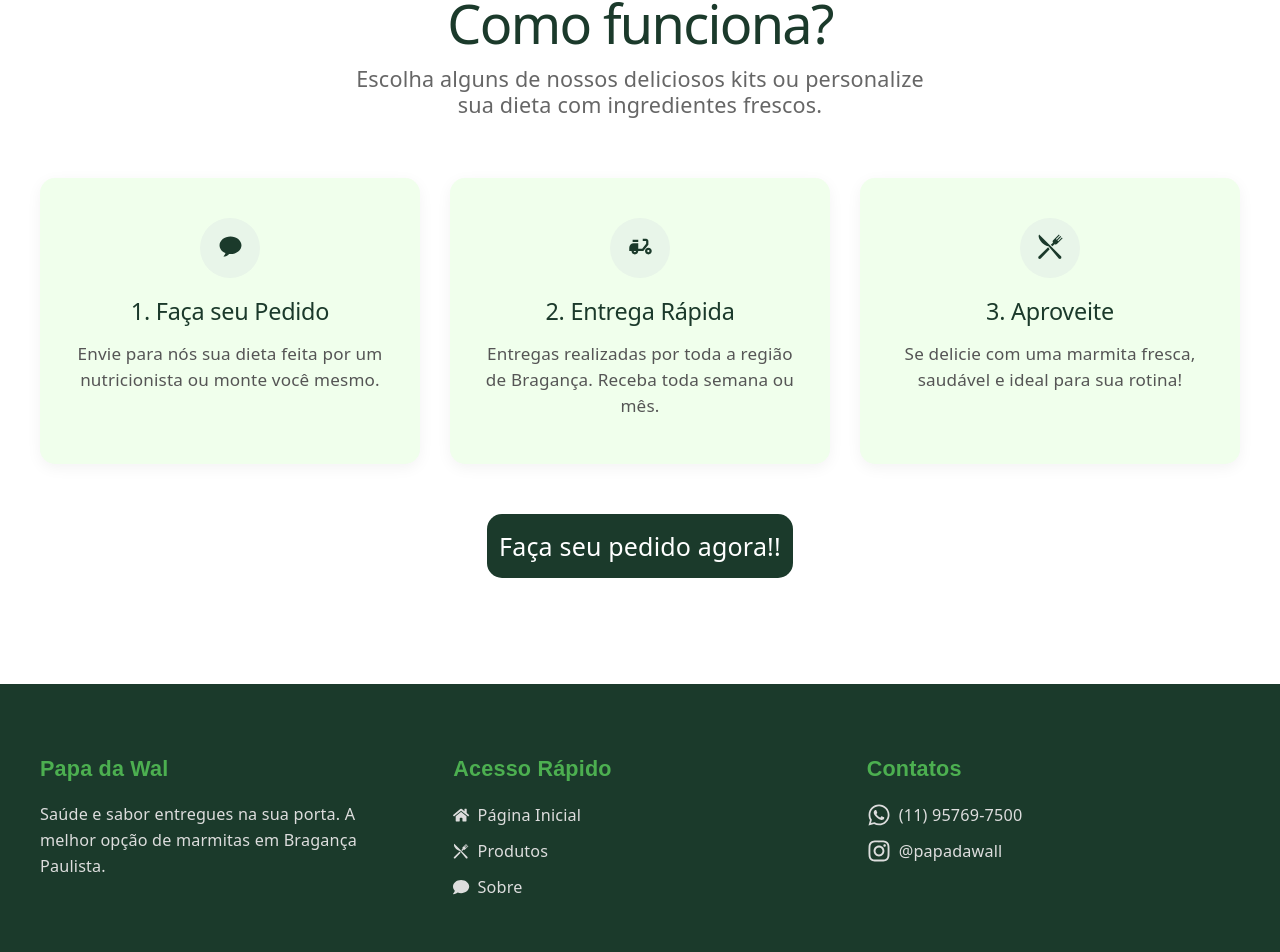
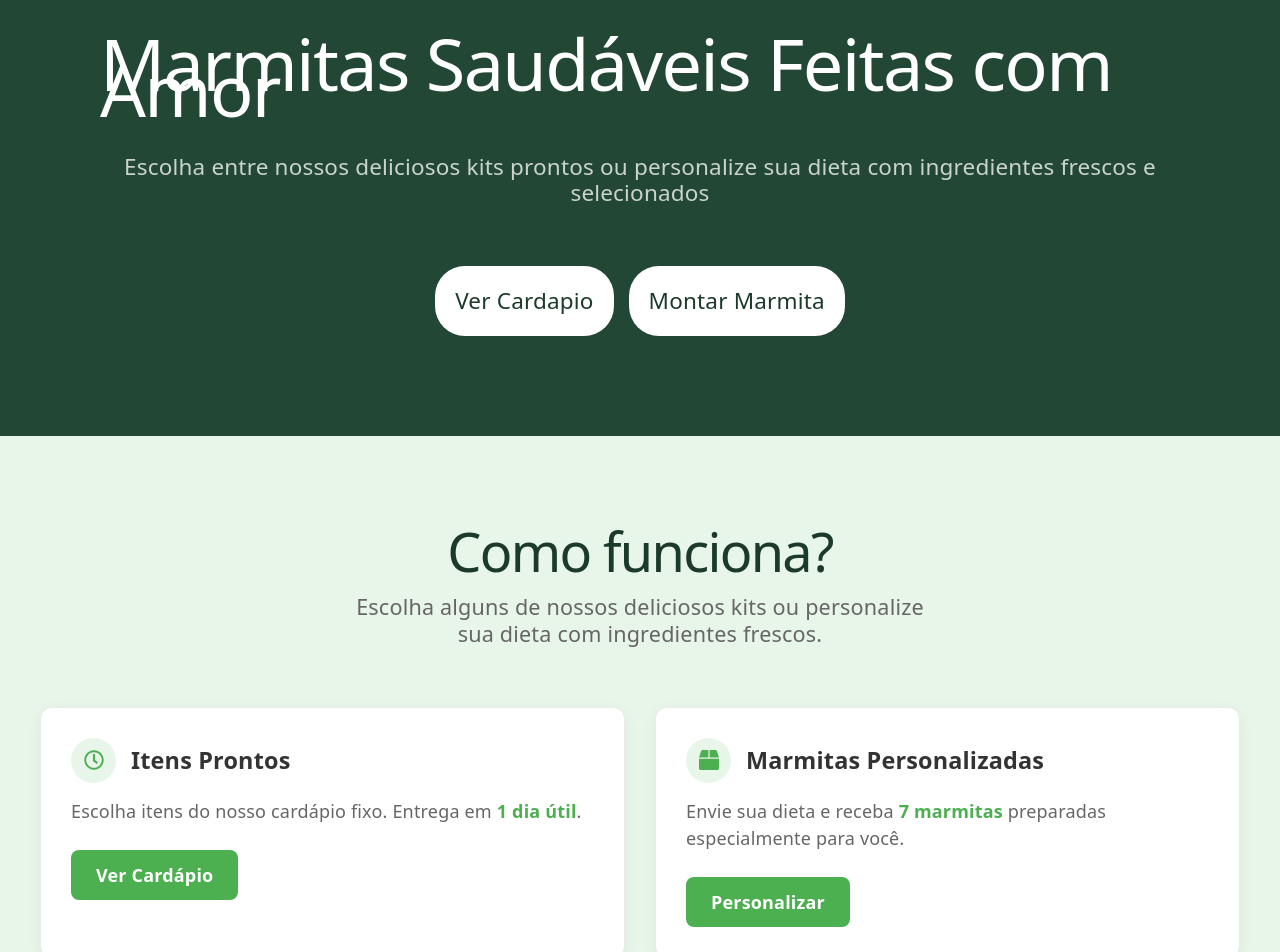
Before and after one commit to CarlosSantos-0/PapadaWal, a React (Vite) app: page / in a window 1280 px wide. Shown: the part 214-1166 px from the top of the page. Built offline with nearby package versions, Linux system fonts and the light colour scheme.

Commit message:
Reestruturação para a nova pagina inicial de acordo com protipação

```diff
--- a/src/App.css
+++ b/src/App.css
@@ -3,7 +3,7 @@
   padding: 5px 10px;
   border-radius: 5px;
   color: var(--accent);
-  background: var(--accent-bg);
+  background: var(#e8f5e9);
   border: 2px solid transparent;
   transition: border-color 0.3s;
   margin-bottom: 24px;
--- a/src/components/Main/Main.jsx
+++ b/src/components/Main/Main.jsx
@@ -1,16 +1,34 @@
 import styles from '../Main/styles.module.css'
 
-// Importe os icones aqui
+//icones
 import { IoIosText } from "react-icons/io";
 import { MdDeliveryDining } from "react-icons/md";
 import { GiKnifeFork } from "react-icons/gi";
+import { FaRegClock, FaBox } from "react-icons/fa";
 
 //Componentes
 import Envio from '../Envio/Envio';
 
+//Router
+import { Link } from 'react-router-dom';
+
 function Main() {
     return (
-        <main className={styles.main}>
+        <>
+        <div className={styles.letterBox}>
+                <div className={styles.letterText}>
+                <h1>Marmitas Saudáveis Feitas com Amor</h1>
+                <p>Escolha entre nossos deliciosos kits prontos ou personalize sua dieta com ingredientes frescos e selecionados</p>
+                </div>
+                <div className={styles.letterButton}>
+                    <Link to='/produtos'>Ver Cardapio</Link>
+                    <Link to='/marmita'>Montar Marmita</Link>
+                </div>
+        </div>
+
+
+
+        <div className={styles.main}>
             <div className={styles.heroSection}>
                 <div className={styles.titulo}>
                 <h1>Como funciona?</h1>
@@ -18,6 +36,36 @@ function Main() {
                 <p className={styles.subtitle}>
                     Escolha alguns de nossos deliciosos kits ou personalize sua dieta com ingredientes frescos.
                 </p>
+            </div>
+
+            <div className={styles.opcoesContainer}>
+                <div className={styles.opcaoCard}>
+                    <div className={styles.opcaoHeader}>
+                        <div className={styles.opcaoIcon}>
+                            <FaRegClock size={20} />
+                        </div>
+                        <h3>Itens Prontos</h3>
+                    </div>
+                    <p>
+                        Escolha itens do nosso cardápio fixo. Entrega em <strong>1 dia útil</strong>.
+                    </p>
+                    <Link to="/produtos" className={styles.opcaoBtn}>Ver Cardápio</Link>
+                </div>
+
+
+                <div className={styles.opcaoCard}>
+                    <div className={styles.opcaoHeader}>
+                        <div className={styles.opcaoIcon}>
+                            <FaBox size={20} />
+                        </div>
+                        <h3>Marmitas Personalizadas</h3>
+                    </div>
+                    <p>
+                        Envie sua dieta e receba <strong>7 marmitas</strong> preparadas especialmente para você.
+                    </p>
+                    <Link to="/marmita" className={styles.opcaoBtn}>Personalizar</Link>
+                </div>
+
             </div>
 
             <div className={styles.stepsContainer}>
@@ -54,7 +102,8 @@ function Main() {
             <div>
                 <Envio/>
             </div>
-        </main>
+        </div>
+        </>
     )
 }
 
--- a/src/components/Main/styles.module.css
+++ b/src/components/Main/styles.module.css
@@ -1,7 +1,7 @@
 :root {
     --primary-color: #1b3a2b;
     --accent-color: #4CAF50;
-    --bg-color: #f4f7f5;
+    --bg-color: #e8f5e9;
     --text-color: #333;
     --white: #ffffff;
     --shadow: 0 4px 15px rgba(0,0,0,0.05);
@@ -12,6 +12,67 @@
     margin: 0 auto;
     padding: 60px 20px;
     text-align: center;
+    background-color: #e8f5e9;
+}
+
+.letterBox {
+    background-color: #224735;
+    padding: 100px;
+    color: var(--primary-color);
+    margin-bottom: 10px;
+    display: flex;
+    flex-direction: column;
+    gap: 40px;
+}
+
+.letterText {
+    display: flex;
+    flex-direction: column;
+    gap: 20px;
+    align-items: center;
+}
+
+.letterBox h1 {
+    font-size: 4rem;
+    color: white;
+    justify-self: center;
+}
+
+.letterBox p {
+    font-size: 1.25rem;
+    text-align: center;
+    color: rgba(255, 255, 255, 0.76);
+    justify-self: center;
+}
+
+.letterButton {
+    display: flex;
+    flex: content;
+    align-content: center;
+    flex-direction: row;
+    gap: 15px;
+    margin-top: 20px;
+    align-self: center;
+}
+
+.letterButton a {
+    background-color: #ffffff;
+    color: #1b3a2b;
+    border-radius: 30px;
+    padding: 20px;
+    height: 30px;
+    width: autp;
+    font-size:1.25rem;
+}
+
+.letterButton a:hover{
+    background-color: var(--accent-color);
+    color: #ffffff;
+    border-radius: 30px;
+    padding: 20px;
+    height: 30px;
+    width: autp;
+    font-size:1.25rem;
 }
 
 .heroSection {
@@ -79,3 +140,77 @@
 .titulo {
     margin-bottom: 30px;
 }
+
+/*novos cards*/
+
+.opcoesContainer {
+    display: flex;
+    gap: 30px;
+    justify-content: center;
+    margin-bottom: 60px;
+    flex-wrap: wrap;
+}
+
+.opcaoCard {
+    background-color: var(--white);
+    border-radius: 12px;
+    padding: 30px;
+    flex: 1;
+    min-width: 300px;
+    box-shadow: var(--shadow);
+    display: flex;
+    flex-direction: column;
+    text-align: left;
+    border: 1px solid #eaeceb;
+}
+
+.opcaoHeader {
+    display: flex;
+    align-items: center;
+    gap: 15px;
+    margin-bottom: 15px;
+}
+
+.opcaoIcon {
+    width: 45px;
+    height: 45px;
+    background-color: #e8f5e9;
+    color: var(--accent-color);
+    border-radius: 50%;
+    display: flex;
+    align-items: center;
+    justify-content: center;
+}
+
+.opcaoCard h3 {
+    font-size: 1.3rem;
+    color: var(--text-color);
+    margin: 0;
+}
+
+.opcaoCard p {
+    color: #666;
+    font-size: 1rem;
+    line-height: 1.5;
+    margin-bottom: 25px;
+}
+
+.opcaoCard p strong {
+    color: var(--accent-color);
+}
+
+.opcaoBtn {
+    background-color: var(--accent-color);
+    color: var(--white);
+    text-decoration: none;
+    padding: 12px 25px;
+    border-radius: 8px;
+    font-weight: bold;
+    align-self: flex-start;
+    transition: background-color 0.3s ease, transform 0.2s ease;
+}
+
+.opcaoBtn:hover {
+    background-color: var(--primary-color);
+    transform: translateY(-2px);
+}
--- a/src/components/Vitrine/Vitrine.jsx
+++ b/src/components/Vitrine/Vitrine.jsx
@@ -15,7 +15,7 @@ function Vitrine () {
                 <h1 className={styles.titulo}>Nosso Cardápio</h1>
                 <h3 className={styles.subTitulo}>Escolha suas marmitas favoritas</h3>
                 </div>
-                <div className={styles.vitrine_marmitas}>
+                {/*<div className={styles.vitrine_marmitas}>
                         <div className={styles.card_pacote}>
                             <h3>Pacote Semanal</h3>
                             <p>Marmitas customizadas para semana toda, peça até sexta e receba frescas todos os dias adaptadas e especializadas para sua dieta</p>
@@ -29,9 +29,11 @@ function Vitrine () {
                             <Link className={styles.botao_pedir}>Pedir</Link>
                         </div>
                 </div>
-                <hr className={styles.separador}/>
+                <hr className={styles.separador}/>*/}
                 {/* produtos */}
+
                 <div className={styles.vitrine_produtos}>
+
                     {vitrineDados.map((produto) => (
                         <div key={produto.id} className={styles.card_produto}>
 
--- a/src/components/Vitrine/styles.module.css
+++ b/src/components/Vitrine/styles.module.css
@@ -24,6 +24,13 @@
     color: #ffffff;
     font-family:sans-serif ;
     margin-bottom: 10px;
+}
+
+.titulo2 {
+    color: var(--primary-color);
+    font-family:sans-serif ;
+    margin-bottom: 10px;
+    align-self: center;
 }
 
 .subTitulo {
@@ -80,6 +87,7 @@
     flex-wrap: wrap;
     justify-content: center;
     margin-bottom: 80px;
+    margin-top: 40px;
 }
 
 .card_produto {
--- a/src/index.css
+++ b/src/index.css
@@ -1,7 +1,7 @@
 :root {
   --text: #6b6375;
   --text-h: #08060d;
-  --bg: #fff;
+  --bg: #e8f5e9;
   --border: #e5e4e7;
   --code-bg: #f4f3ec;
   --accent: #aa3bff;
```
